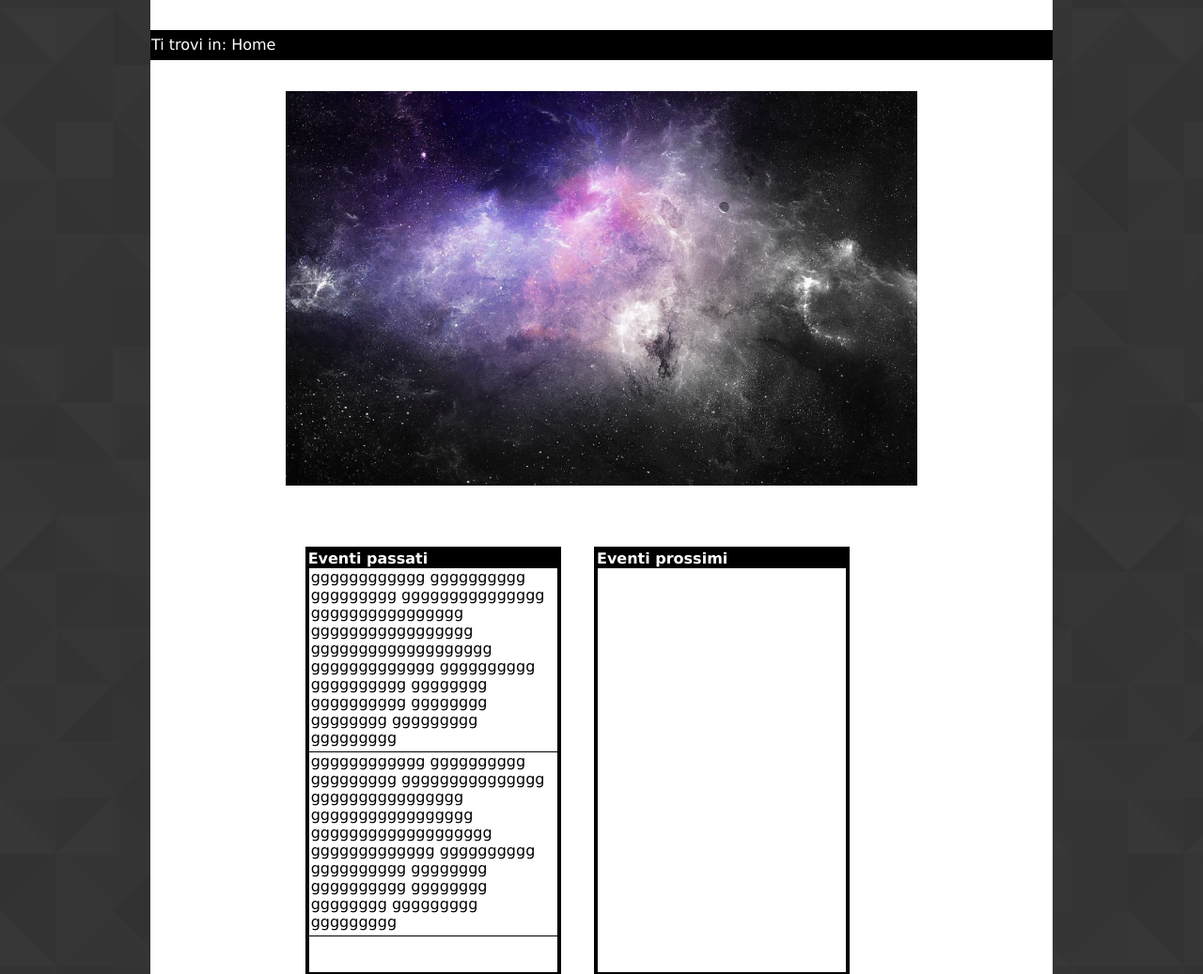
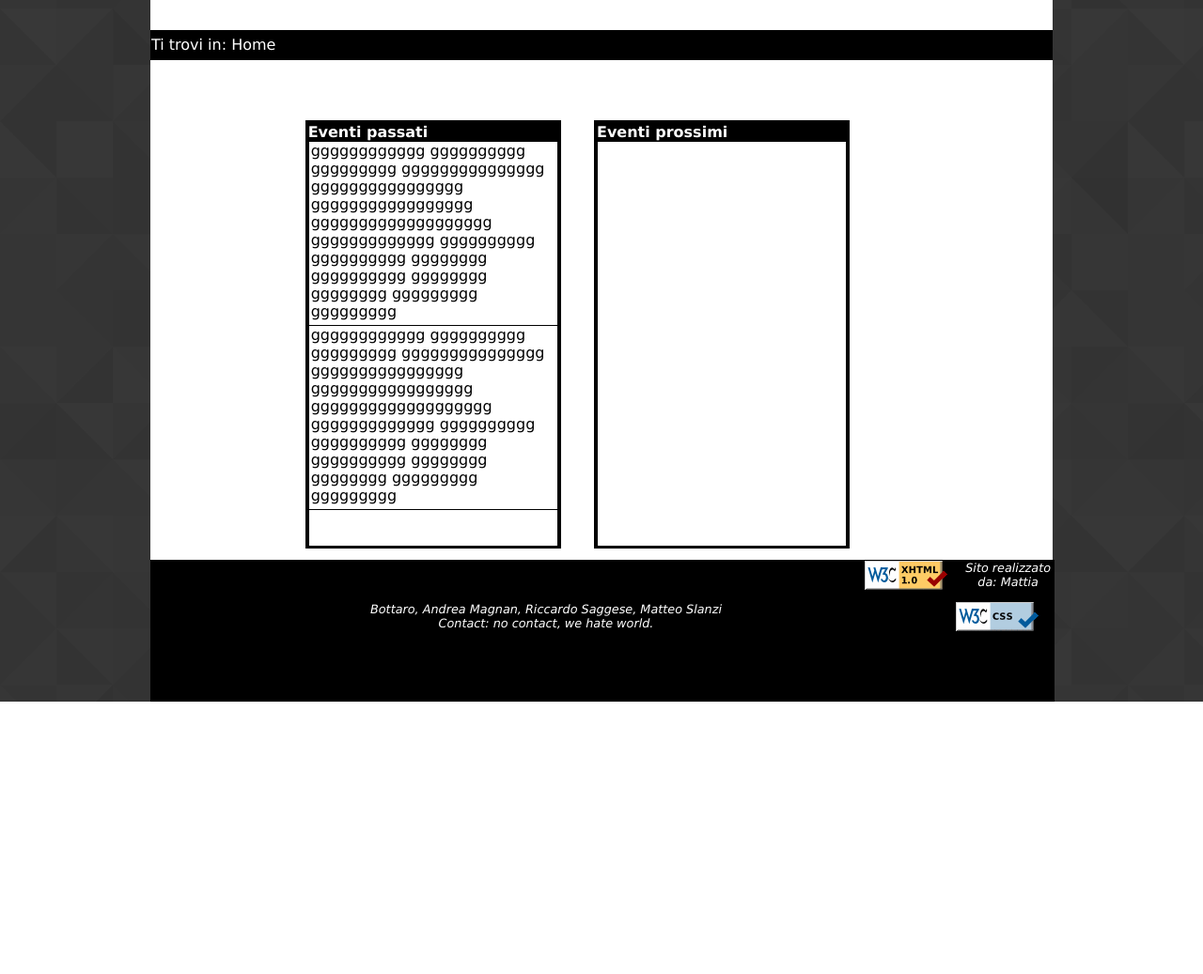
Before and after one commit to RickySag93/Prog_TECWEB, a PHP site: page / in a window 1280 px wide. Shown: the part 231-1268 px from the top of the page at 94% size. After the commit the page ends 978 px from the top, so only its background shows below. Run offline with PHP 8.4, Linux system fonts and the light colour scheme.

Commit message:
conflict

```diff
--- a/astro/index.html
+++ b/astro/index.html
@@ -43,9 +43,6 @@
       <p>Ti trovi in: <span xml:lang="en">Home</span></p>
     </div>
 
-    <div id="slideshow">
-      <img src="style/images/de.jpg" alt="immagine slideshow" />
-    </div>
     <div id="eventi">
       <div class="contorno">
         <h4>Eventi passati</h4>
--- a/astro/style/desktop_style.css
+++ b/astro/style/desktop_style.css
@@ -129,14 +129,6 @@ body {
   height: 30px;
 }
 
-#slideshow {
-  border: 1px solid white;
-  margin-top: 2em;
-  margin-left: auto;
-  margin-right: auto;
-  width: 70%;
-  height: 420px;
-}
 
 #slideshow img {
   width: 100%;
```
